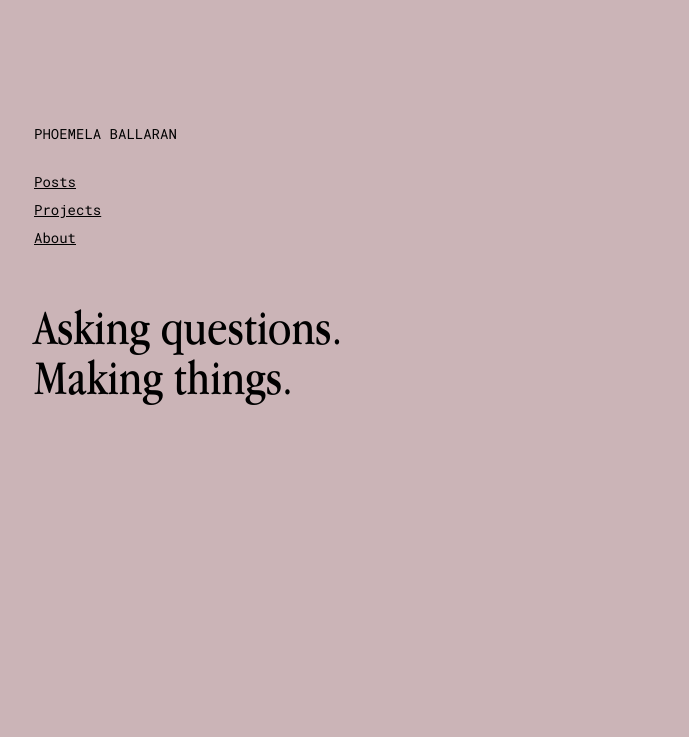
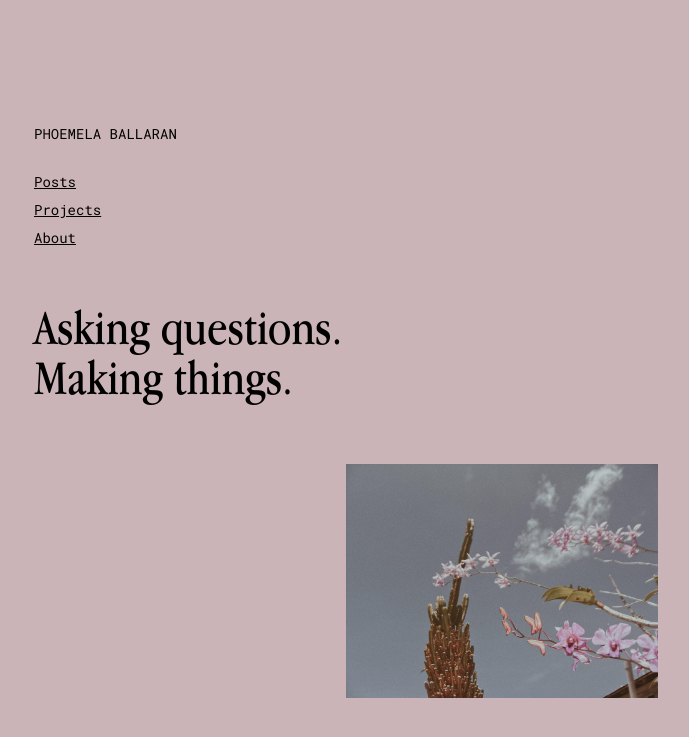
Before and after one commit to comoballar/phoemelaballaran.github.io, a Jekyll site: the page built from index.html, in a window 1280 px wide. Shown: the top 737 px of the page, without its empty margins (86-775 px from the left). Built offline with Jekyll 4.4.1, drawn with Linux system fonts in a browser that asks for light colours.

Commit message:
Update index.html

```diff
--- a/index.html
+++ b/index.html
@@ -4,7 +4,8 @@ layout: default
 <body>
     <div class="post">
         <div class="post__home">
-            <h1>Asking questions.<br>Making things.</h1>
+            <h1>Asking questions.<br>Making things.</h1><br>
+            <img  align="right" src="https://phoemelaballaran.github.io/assets/sample/home.png"/>
         </div>
     </div>
 </body>
```
